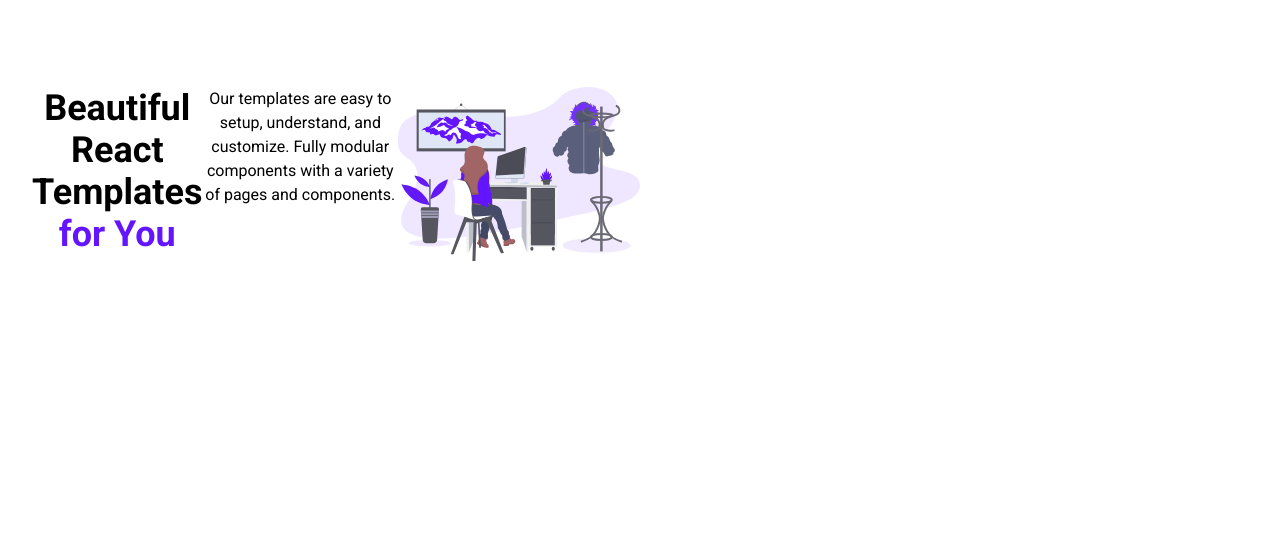
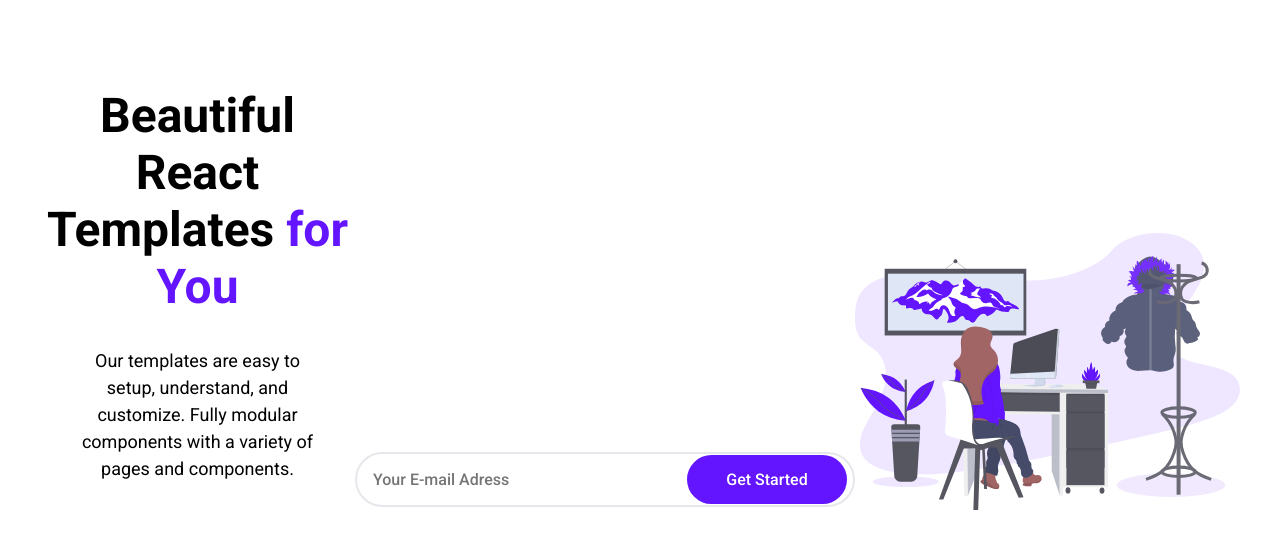
Before and after one commit to Milton075/Final-Project, a plain HTML site: page index.html in a window 1280 px wide. Shown: the part 89-638 px from the top of the page. Drawn offline with Linux system fonts and the light colour scheme.

Commit message:
next commmit

```diff
--- a/index.html
+++ b/index.html
@@ -31,13 +31,20 @@
 	</nav>
 	<header>
 		<div class="header__container">
+			<div class="row">
 				<div class="header__description">
-					<h1>Beautiful React Templates<span class="purple"> for You</span></h1>
-					<p>Our templates are easy to setup, understand, and customize. Fully modular components with a variety of pages and components.
+					<h1>Beautiful React Templates<span class="purple"> for You</span>
+					</h1>
+					<p class="header__description--para">Our templates are easy to setup, understand, and customize. Fully modular components with a variety of pages and components.
 					</p>
-					<figure class="header__img--wrapper">
-						<img src="./assets/design-illustration-2.6da6a00b20c07c4a9b65d1870679e1b8.svg" alt="" class="header__img">
-					</figure>
+				</div>
+				<div class="header__email">
+					<input type="text" class="header__email--input" placeholder="Your E-mail Adress">
+					<button class="header__email--btn">Get Started</button>
+				</div>
+				<figure class="header__img--wrapper">
+					<img src="./assets/design-illustration-2.6da6a00b20c07c4a9b65d1870679e1b8.svg" alt="" class="header__img">
+				</figure>
 				</div>
 			</div>
 	</header>
--- a/style.css
+++ b/style.css
@@ -26,13 +26,13 @@ section {
 }
 
 h1 {
-	font-size: 36px;
+	font-size: 48px;
 	text-align: center;
 }
 
 p {
 	line-height: 1.5;
-	font-size: 16px;
+	font-size: 18px;
 	text-align: center;
 }
 
@@ -129,13 +129,12 @@ margin: 0 auto;
 	*/
 
 	header {
-		height: 100vh;
+		position: relative;
 	}
 
 	header .row {
 		display: flex;
-		align-items: center;
-		justify-content: space-between;
+		align-items: flex-end;
 	}
 
 	.header__container {
@@ -143,10 +142,51 @@ margin: 0 auto;
 		}
 
 	.header__description {
-			width: 50%;
-			display: flex;
+			width: 45%;
+	}
+
+	.header__description--para {
+		margin: 32px;
 	}
 
  	.header__img {
 	width: 100%;
 }
+
+.header__img--wrapper {
+	width: calc(100% -  45%);
+}
+
+.header__email {
+	width: 100%;
+	max-width: 500px;
+	height: 70px;
+	position: relative;
+	display: flex;
+	justify-content: flex-end;
+	align-items: center;
+}
+
+.header__email--input {
+	width: 100%;
+	border-radius: 500px;
+	border: 2px solid rgb(229, 231, 235);
+	padding: 16px 96px 16px 16px ;
+	font-size: 16px;
+	font-weight: 500;
+	position: absolute;
+	z-index: 1;
+}
+
+.header__email--btn {
+	z-index: 2;
+	margin: 8px;
+	height: 70%;
+	border-radius: 500px;
+	border: none;
+	width: 160px;
+	background-color: #6415ff;
+	color: #fff;
+	font-size: 16px;
+	font-weight: 500;
+}
```
